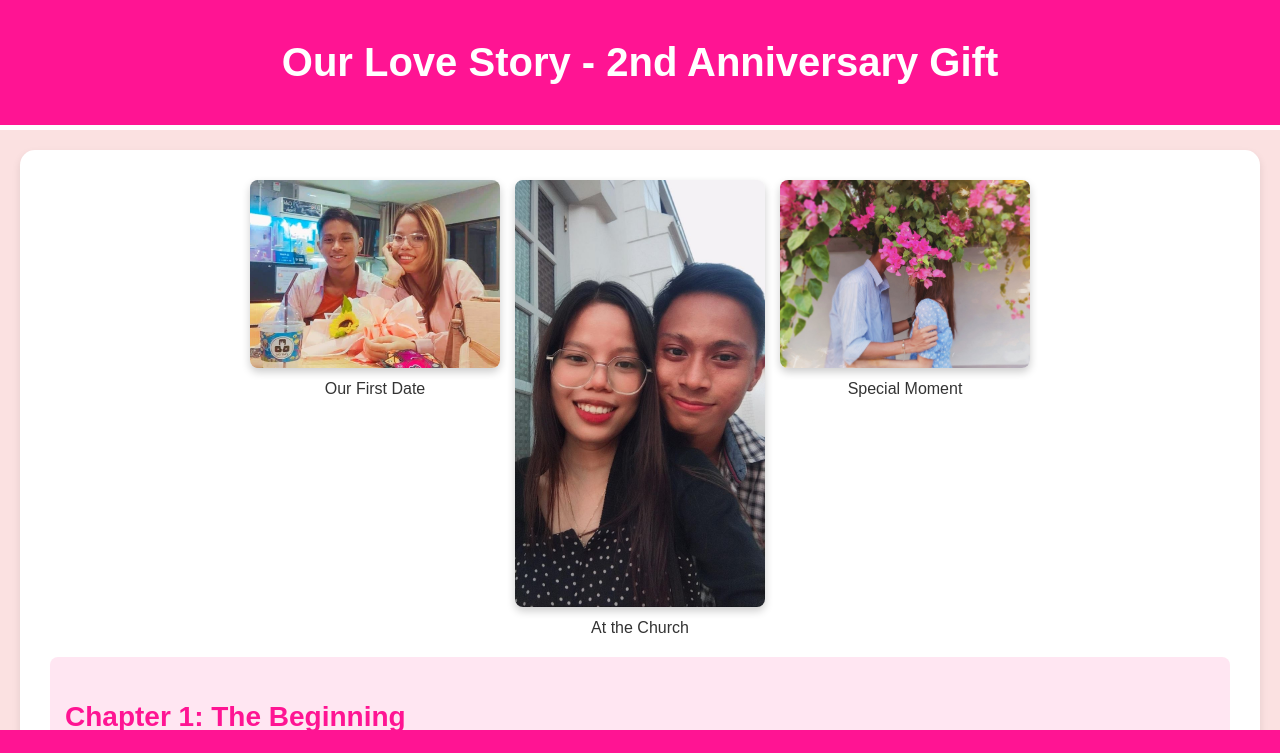
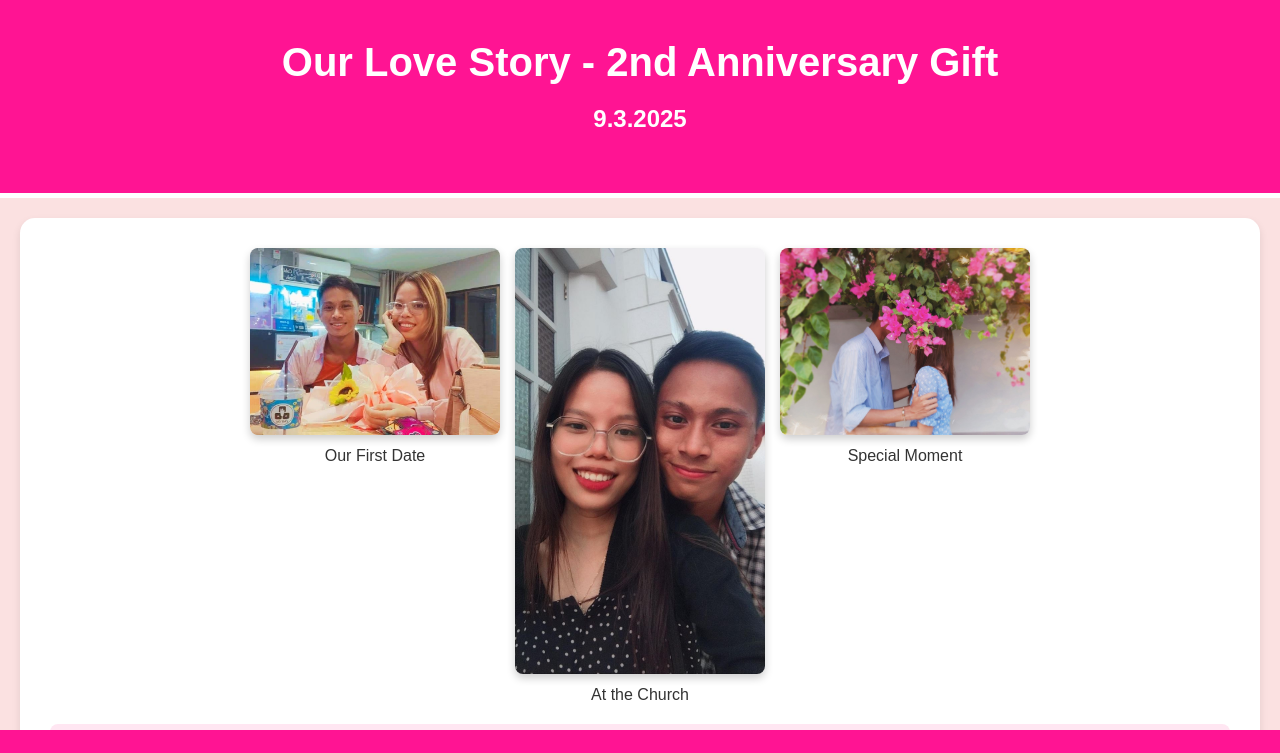
Before and after one commit to Freddy-UCMg/OurLove, a plain HTML site: page index.html in a window 1280 px wide. Shown: the top 753 px of the page. Drawn offline with Linux system fonts and the light colour scheme.

Commit message:
Update index.html

```diff
--- a/index.html
+++ b/index.html
@@ -175,6 +175,7 @@
   <body>
     <header>
       <h1>Our Love Story - 2nd Anniversary Gift</h1>
+      <h2>9.3.2025</h2>
     </header>
 
     <section>
```
